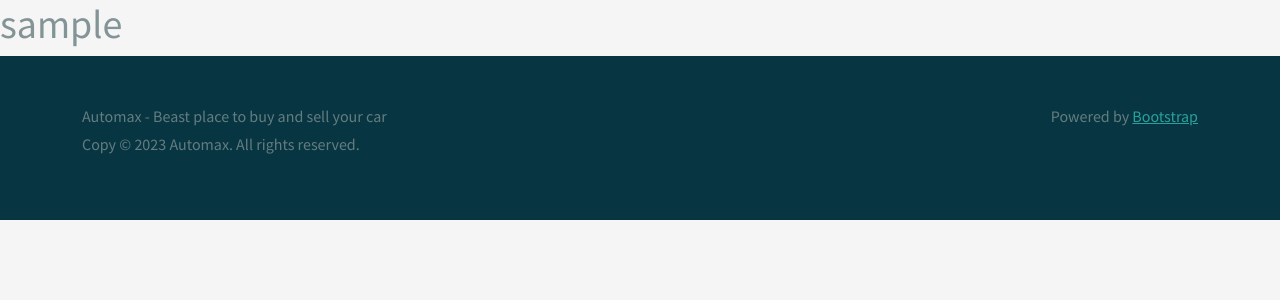
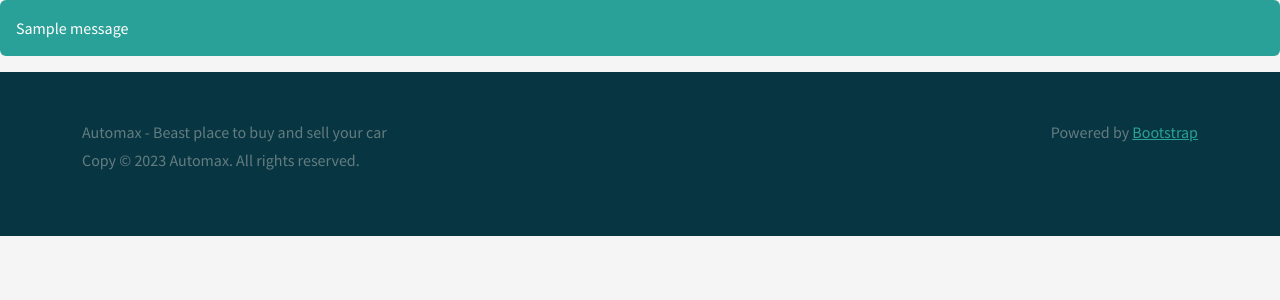
Before and after one commit to RicDev116/automax_django_app_udemy, a Django app: page /home/ in a window 1280 px wide. Shown: the top 300 px of the page. Run offline with Django 5.2, Linux system fonts and the light colour scheme; a user stored in the database is signed in; tables that the repository leaves empty hold one stand-in row (values such as "Sample post"); one stand-in notice (Sample message) is shown; some libraries are stand-ins or nearby versions.

Commit message:
Messages

```diff
--- a/src/main/templates/base/base.html
+++ b/src/main/templates/base/base.html
@@ -19,6 +19,13 @@
 </head>
 
 <body>
+    {% if messages %}
+    {% for message in messages %}
+    <div {% if message.tags %} class="alert alert-{{ message.tags }}" {% endif %}>
+        {{ message }}
+    </div>
+    {% endfor %}
+    {% endif %}
     {% block 'body' %}
     {% endblock %}
 </body>
--- a/src/main/templates/views/home.html
+++ b/src/main/templates/views/home.html
@@ -7,6 +7,5 @@
 
 {% block 'body' %}
 <main>
-    <h1> {{request.user}} </h1>
 </main>
 {% endblock %}
--- a/src/users/views.py
+++ b/src/users/views.py
@@ -1,6 +1,7 @@
 from django.shortcuts import redirect, render
 from django.contrib.auth.forms import AuthenticationForm
 from django.contrib.auth import authenticate, login
+from django.contrib import messages
 
 # Create your views here.
 def login_view(request):
@@ -13,9 +14,12 @@ def login_view(request):
             print(user)
             if user is not None:
                 login(request, user)
+                messages.success(request, f'Welcome back, {username}!')
                 return redirect('home')
             else:
-                pass
+                messages.error(request, f'An error occurred during login. Please try again.')
+        else:
+            messages.error(request, f'An error occurred during login. Please try again.')
     elif request.method == 'GET':
         login_form = AuthenticationForm()
     return render(request, 'users/login.html',{'login_form': login_form})
```
